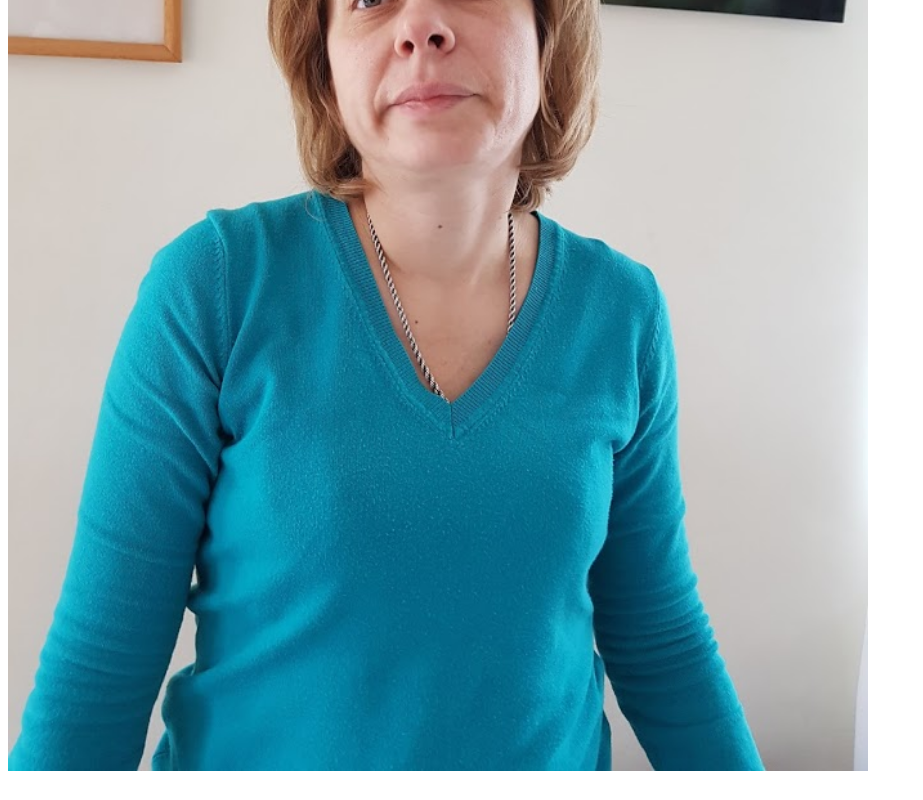
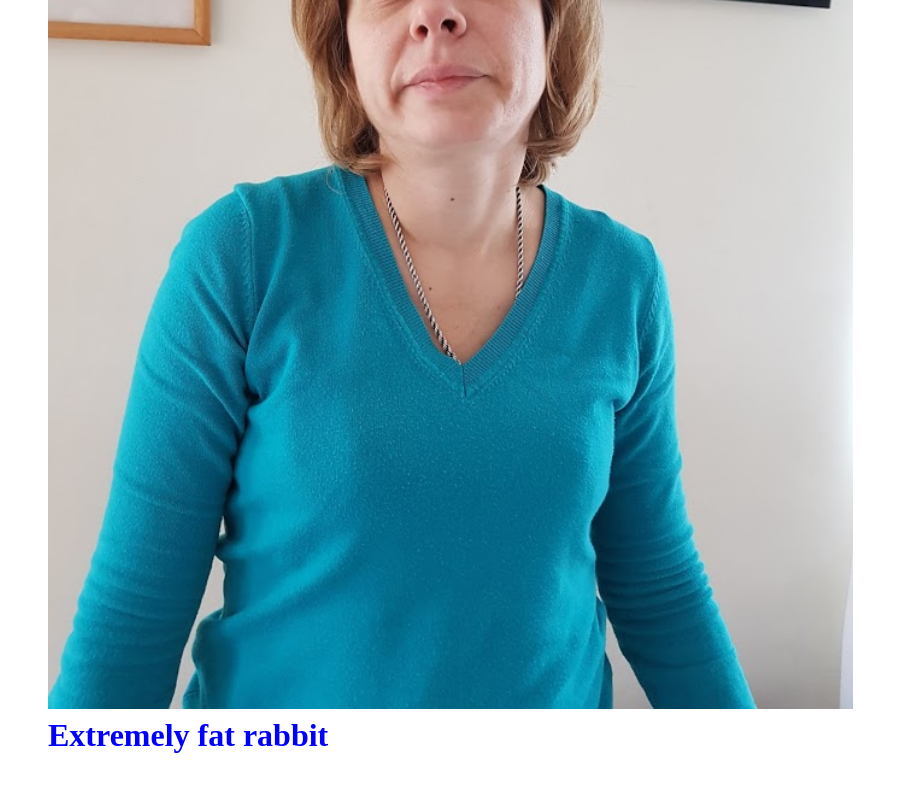
Before and after one commit to rraaccoonn/rraaccoonn.github.io, a plain HTML site: page index.html in a window 1280 px wide. Shown: the part 396-1196 px from the top of the page, without its empty margins (0-923 px from the left). Drawn offline with Linux system fonts and the light colour scheme.

Commit message:
Update index.html

```diff
--- a/index.html
+++ b/index.html
@@ -9,12 +9,14 @@ img {
 </head>
 <body>
 <h1 style="color:blue;">
-<img src="fat_rabbit.jpg"
-     alt="The most fat rabbit all over the world;
-          it can reach about 70 kg before winter"
-     width="auto"
-     height="auto"
-     title="Fat Rabbit">
+<figure>
+    <img src="fat_rabbit.jpg"
+        alt="The most fat rabbit all over the world;
+                it can reach about 70 kg before winter"
+        width="auto"
+        height="auto">
+    <figcaption>Extremely fat rabbit</figcaption>
+</figure>
 </h1>
 </body>
 </html>
```
